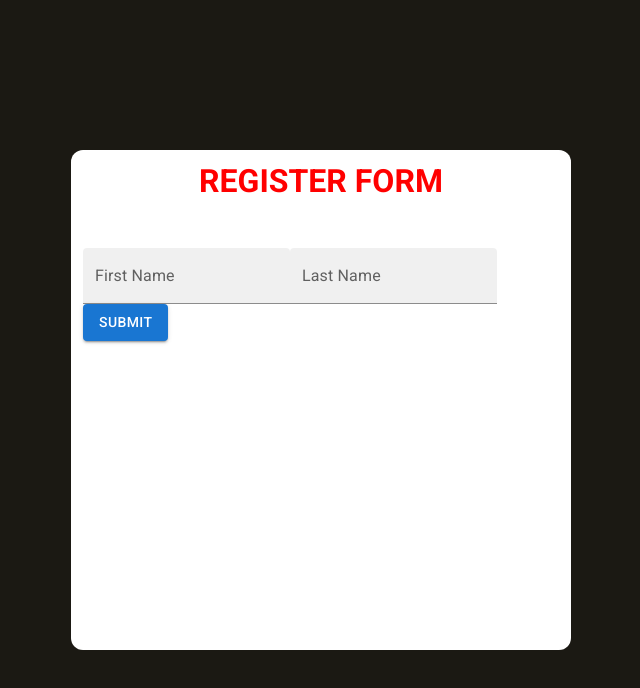
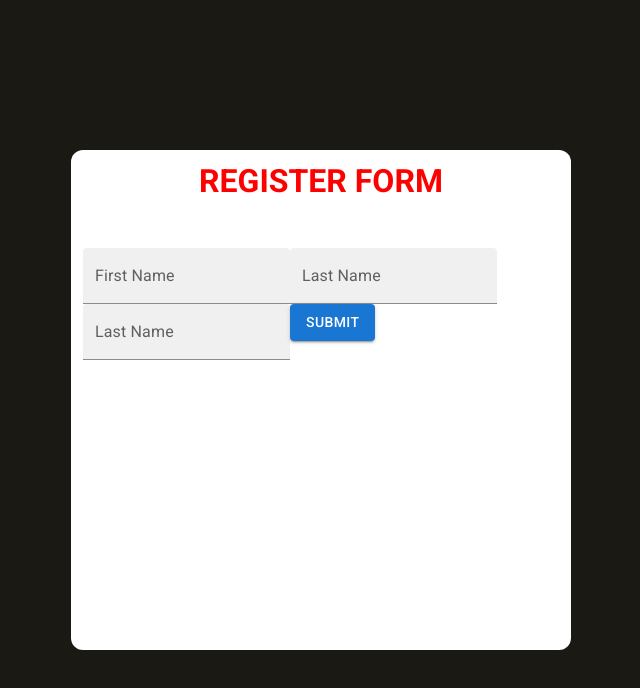
Before and after one commit to gabrielsousadev/react-form, a React (Create React App) app: page / in a window 1280 px wide. Shown: the top 688 px of the page, without its empty margins (319-959 px from the left). Built offline with nearby package versions, Linux system fonts and the light colour scheme.

Commit message:
Email field

```diff
--- a/src/components/form/form.tsx
+++ b/src/components/form/form.tsx
@@ -6,9 +6,7 @@ import "./form.css";
 
 const Form = () => {
 
-    const {register, handleSubmit, formState: {errors} } = useForm()
-
-    console.log(errors)
+    const {register, handleSubmit, formState: {errors}} = useForm()
 
   return (
     <Box
@@ -23,8 +21,9 @@ const Form = () => {
         <h1 className="title">Register form</h1>
       </div>
       <form onSubmit={handleSubmit((data) => {console.log(data)})}>
-        <TextField {...register("firstName", {required: 'This is required.'})} label="First Name" variant="filled" />
-        <TextField {...register("lastName", {required: 'This is required.', minLength: {value: 4, message: "Minimum length is 4"}})} label="Last Name" variant="filled" />
+        <TextField {...register("firstName", {required: 'First name is required.'})} helperText={errors.firstName?.message?.toString()} label="First Name" variant="filled" />
+        <TextField {...register("lastName", {required: 'Last name is required.', minLength: {value: 4, message: "Minimum length is 4"}})} helperText={errors.lastName?.message?.toString()} label="Last Name" variant="filled" />
+        <TextField {...register("email", {required: 'Email is required.'})} helperText={errors.email?.message?.toString()} label="Last Name" variant="filled" />
         <Button variant="contained" type="submit">Submit</Button>
       </form>
     </Box>
```
